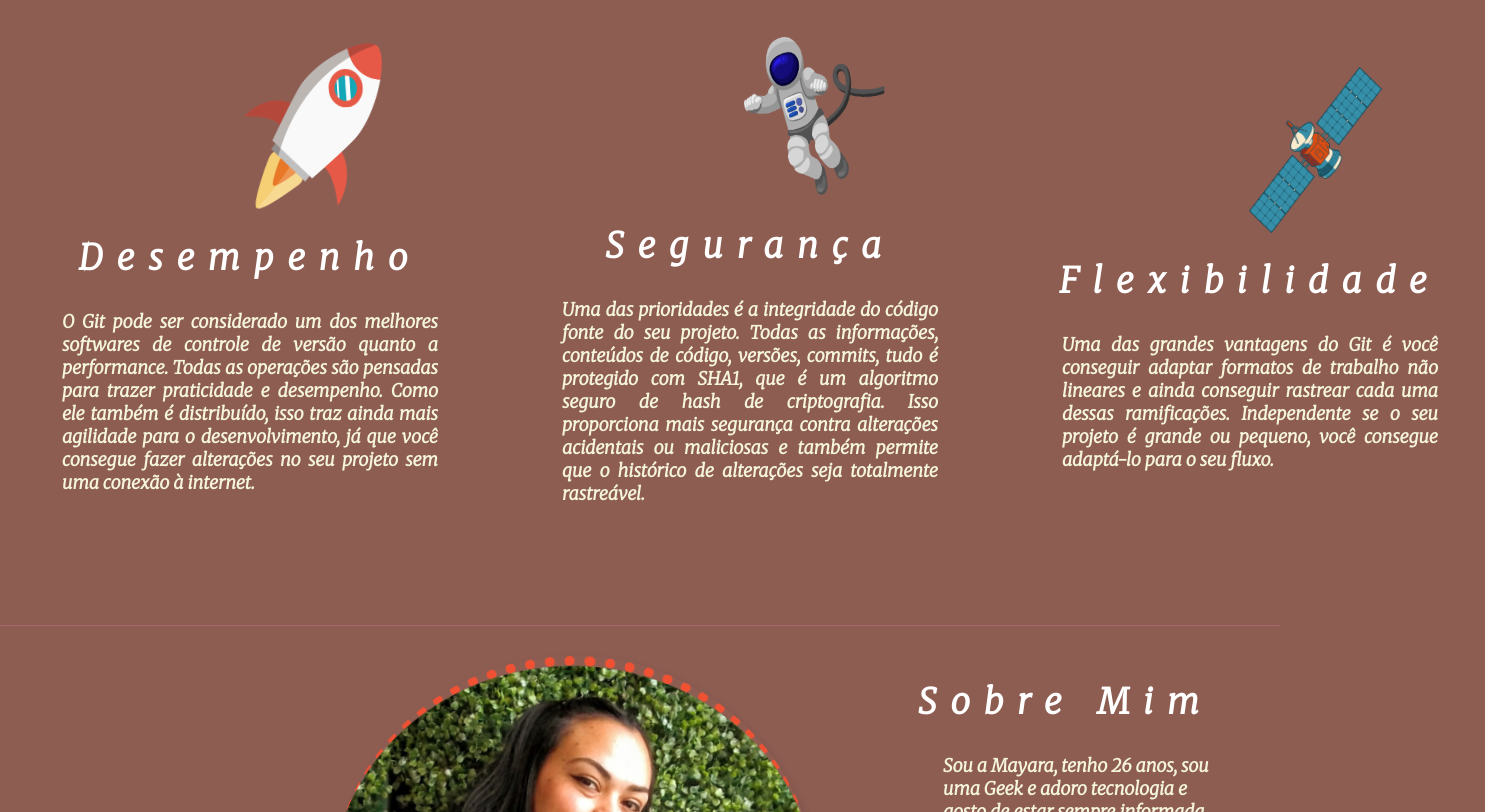
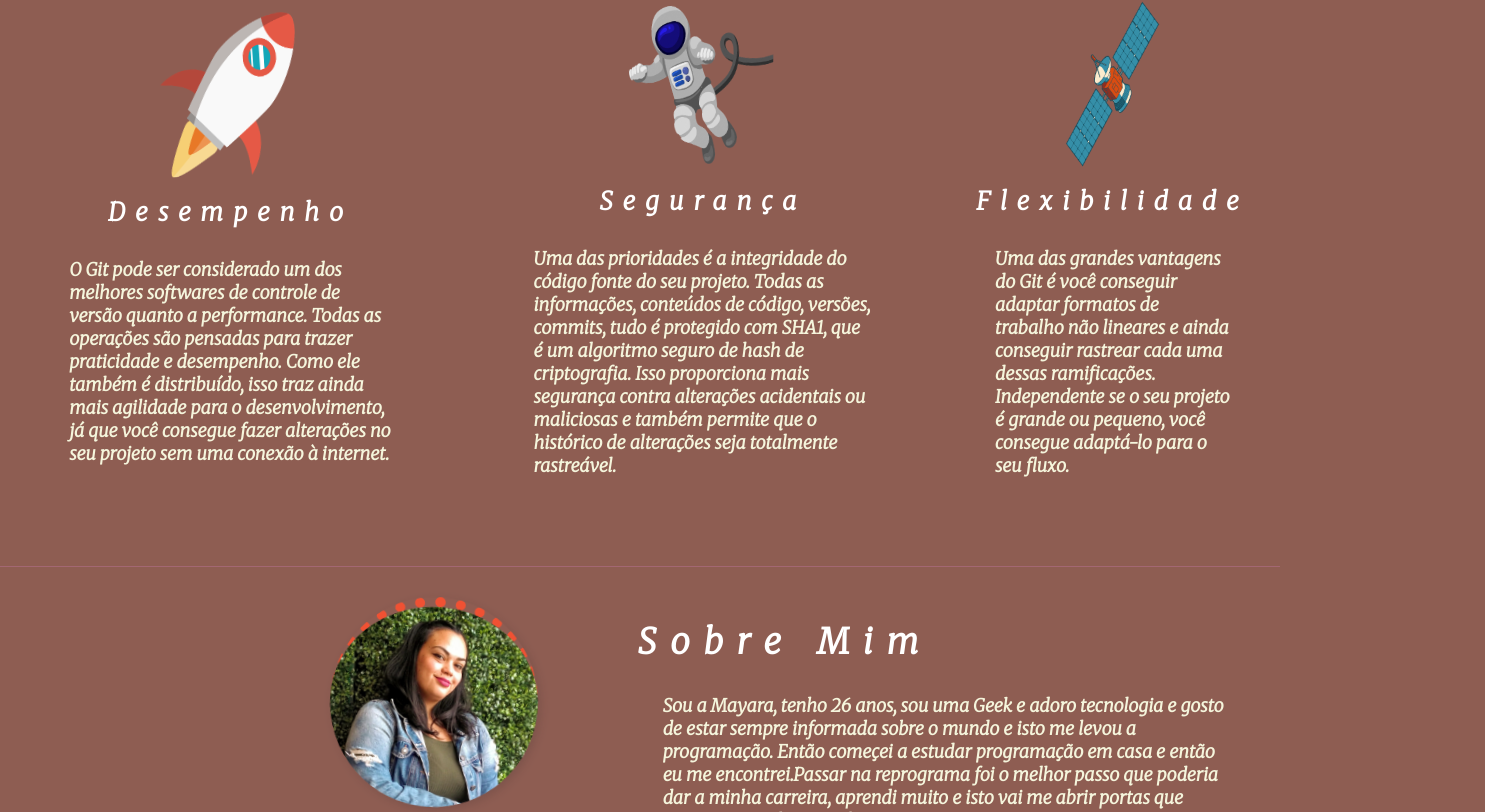
Before and after one commit to MayaraRocha95/tudosobreogit-projetofinal, a React (Vite) app: page / in a window 1280 px wide. Shown: the part 1969-2781 px from the top of the page, 1485 px wide, since content can reach past the window. Built offline with nearby package versions, Linux system fonts and the light colour scheme; a web font is replaced by a local one.

Commit message:
modificando css

```diff
--- a/src/pages/Menu/menu.css
+++ b/src/pages/Menu/menu.css
@@ -114,28 +114,29 @@
 }
 article .topicos-caixa {
 
-  padding: 5rem 0 5rem;
+  padding: 4rem 0 4rem;
   display: flex;
    align-items: center;
   }
 .topicos {
    display: flex;
   flex-direction: column;
-  justify-content: space-between;
+  justify-content: space-around;
   align-items: center;
-  margin-right: 100px;
-  margin:15px;
+   margin:0;
 }
 .topicos  .paragrafos{
-  text-align: justify;
-  width: 80%;
+   width: 70%;
 
+}
+.topicos .titulo-principal{
+  font-size: 25px;
 }
 .topicos .conteudo-principal-imagem{
   width:30%;
   height:10rem;
-  margin-right: 170px;
-
+  align-items: center;
+  margin: 0;
 }
 .autora {
   display:flex;
@@ -144,7 +145,8 @@ article .topicos-caixa {
   padding: 30px;
 }
 .autora .conteudo-principal-imagem{
-  width:40%;
+  width:65%;
+  height:200px;
   border-radius: 50%;
   border-top: dotted  #f05133 10px;
   box-shadow: 3px 3px 10px #2f23252d;
```
